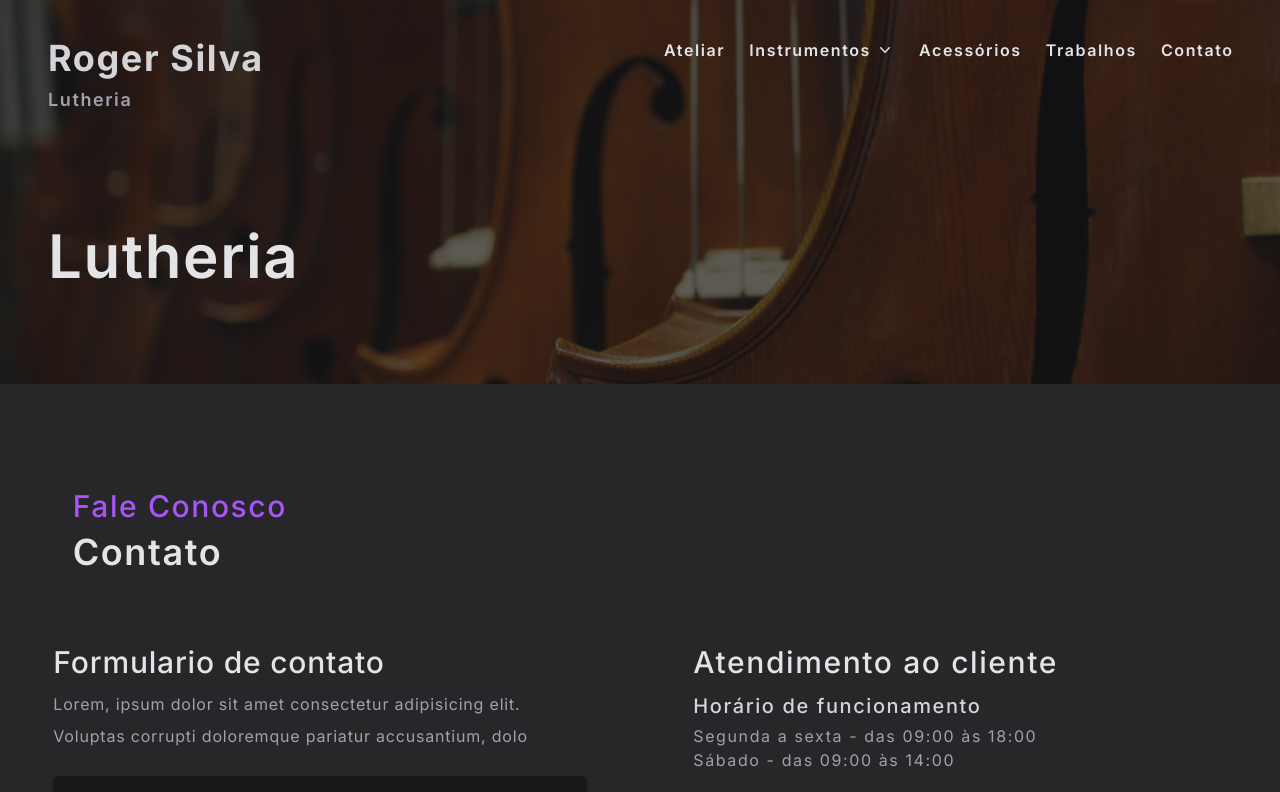
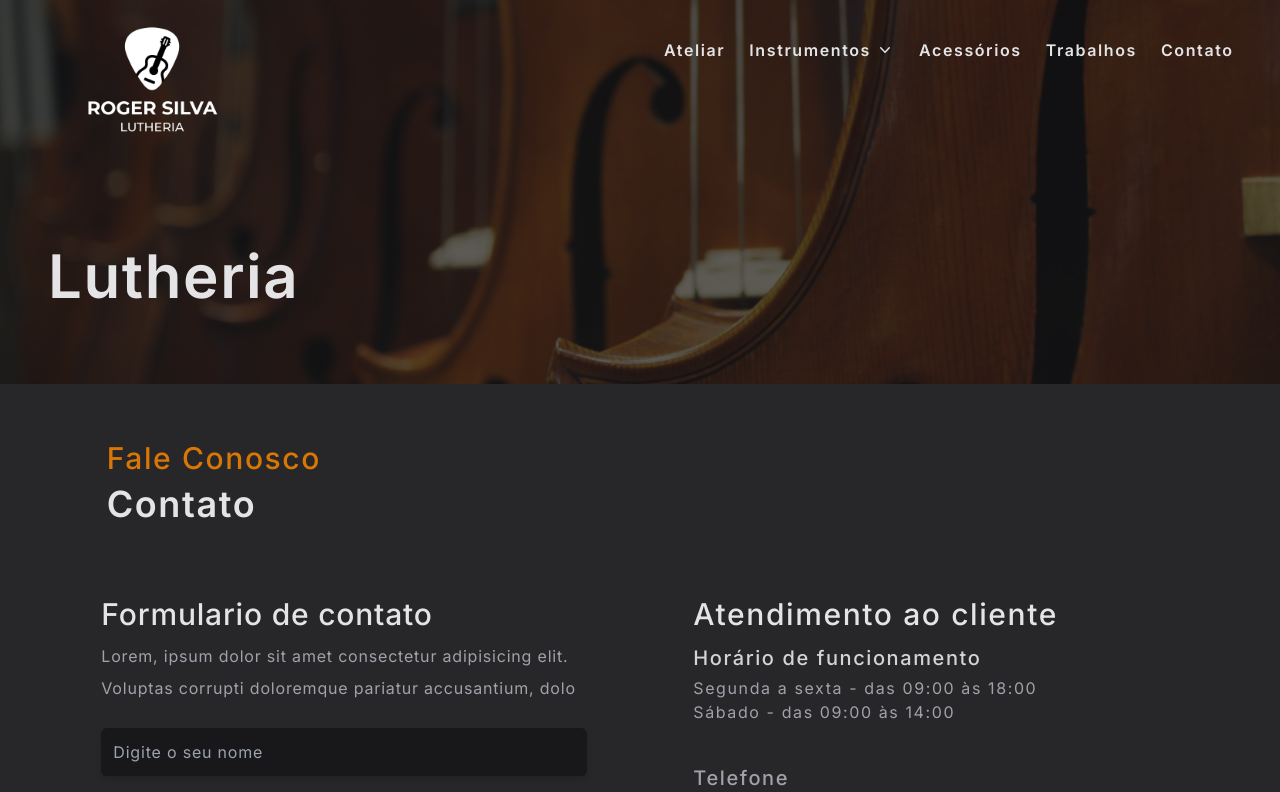
Before and after one commit to PabloJesusdaSilva/Lutheria, a Next.js app: page /contact in a window 1280 px wide. Shown: the top 792 px of the page. Built offline with nearby package versions, Linux system fonts and the light colour scheme.

Commit message:
:feat: adding new logo

```diff
--- a/src/app/components/Menu.tsx
+++ b/src/app/components/Menu.tsx
@@ -14,6 +14,7 @@ const solutions = [
   { name: 'Violino', description: 'Conheça nossos violinos', href: '/violins', icon: ChartPieIcon },
   { name: 'Viola', description: 'Conheça nossas violas', href: '/violas', icon: FingerPrintIcon },
   { name: 'Violocelo', description: 'Conheça nossos violoncelos', href: '/cellos', icon: CursorArrowRaysIcon },
+  { name: 'Violão', description: 'Conheça nossos violões', href: '/violon', icon: CursorArrowRaysIcon }
 ]
 
 const Menu = () => {
@@ -50,7 +51,7 @@ const Menu = () => {
                     <div>
                       <Link
                         href={item.href}
-                        className='font-semibold text-gray-900 transition-all duration-300 hover:text-purple-700'
+                        className='font-semibold text-gray-900 transition-all duration-300 hover:text-amber-600'
                       >
                         {item.name}
 
--- a/src/app/components/MenuMobile.tsx
+++ b/src/app/components/MenuMobile.tsx
@@ -73,14 +73,22 @@ const MenuMobile = () => {
                                     Violino
                                  </Link>
                               </li>
+
                               <li className='px-4 py-1 transition-all duration-300 rounded-lg hover:bg-zinc-800 hover:text-purple-700'>
                                  <Link href='/violas'>
                                     Viola
                                  </Link>
                               </li>
+
                               <li className='px-4 py-1 transition-all duration-300 rounded-lg hover:bg-zinc-800 hover:text-purple-700'>
                                  <Link href='/cellos'>
                                     Violoncelo
+                                 </Link>
+                              </li>
+
+                              <li className='px-4 py-1 transition-all duration-300 rounded-lg hover:bg-zinc-800 hover:text-purple-700'>
+                                 <Link href='/cellos'>
+                                    Violão
                                  </Link>
                               </li>
                            </ul>
--- a/src/app/components/Navbar.tsx
+++ b/src/app/components/Navbar.tsx
@@ -1,16 +1,18 @@
 import Link from 'next/link';
+import Image from 'next/image';
 import Menu from './Menu';
+
+import Logo from '@/app/assets/roger-luthier.png';
 
 const Navbar = () => {
    return(
       <nav className='grid grid-cols-2 relative z-20 -top-[190%] pl-12 tracking-widest'>
          <div className='col-span-2 lg:col-span-1 flex flex-col space-y-2'>
-            <h1 className='text-4xl text-zinc-300 font-bold'>
-               Roger Silva
-            </h1>
-            <span className='text-lg text-zinc-400 font-semibold'>
-               Lutheria
-            </span>
+            <Image
+               alt=''
+               src={Logo}
+               className='w-52 -mt-16'
+            />
          </div>
 
          <ul className='hidden lg:flex space-x-6 mb-10'>
@@ -53,7 +55,7 @@ const Navbar = () => {
             </li>
          </ul>
 
-         <div className='mt-28'>
+         <div className='mt-16'>
             <h2 className='text-6xl text-zinc-200 font-semibold'>
                Lutheria
             </h2>
--- a/src/app/contact/page.tsx
+++ b/src/app/contact/page.tsx
@@ -43,15 +43,15 @@ const Contact = () => {
 
    return(
       <TemplateDefault>
-         <main className='grid grid-cols-1 justify-items-center py-12 w-full h-auto bg-zinc-800 lg:grid-cols-2'>
-            <div className='w-10/12 mb-12 -ml-8 lg:w-7/12 lg:-ml-[420px] space-y-2 tracking-wide lg:col-span-2'>
+         <main className='grid grid-cols-1 justify-items-center pb-20 w-full h-auto bg-zinc-800 lg:grid-cols-2'>
+            <div className='w-10/12 mb-12 -ml-8 lg:space-y-2 tracking-wide lg:col-span-2'>
                <HeaderSection
                   title='Fale Conosco'
                   subtitle='Contato'
                />
            </div>
 
-            <div className='mb-28 w-10/12 tracking-wider lg:mb-0'>
+            <div className='w-10/12 mb-28 tracking-wider lg:mb-0 pl-12'>
                <h2 className='mb-2 text-3xl text-zinc-200 font-medium'>
                   Formulario de contato
                </h2>
--- a/src/app/page.tsx
+++ b/src/app/page.tsx
@@ -28,6 +28,52 @@ const Home = () => {
           />
         </div>
 
+        <div className='w-10/12 px-0 md:w-7/12 space-y-2 md:px-4 pt-10 tracking-wide'>
+          <HeaderSection
+            title='Serviços'
+            subtitle='O que fazemos?'
+          />
+
+          <article className='grid grid-cols-2 gap-4 w-full'>
+            <div className='w-full h-52 rounded-lg bg-zinc-500'>
+              <h2>
+                Harmonização
+              </h2>
+
+              <p>
+                Lorem ipsum dolor sit amet consectetur adipisicing elit. Reprehenderit velit consequuntur praesentium
+              </p>
+            </div>
+            <div className='w-full h-52 rounded-lg bg-zinc-500'>
+              <h2>
+                Harmonização
+              </h2>
+
+              <p>
+                Lorem ipsum dolor sit amet consectetur adipisicing elit. Reprehenderit velit consequuntur praesentium
+              </p>
+            </div>
+            <div className='w-full h-52 rounded-lg bg-zinc-500'>
+              <h2>
+                Harmonização
+              </h2>
+
+              <p>
+                Lorem ipsum dolor sit amet consectetur adipisicing elit. Reprehenderit velit consequuntur praesentium
+              </p>
+            </div>
+            <div className='w-full h-52 rounded-lg bg-zinc-500'>
+              <h2>
+                Harmonização
+              </h2>
+
+              <p>
+                Lorem ipsum dolor sit amet consectetur adipisicing elit. Reprehenderit velit consequuntur praesentium
+              </p>
+            </div>
+          </article>
+        </div>
+
         <div className='w-10/12 px-0 md:w-7/12 space-y-2 md:px-4 pt-14 tracking-wide'>
           <HeaderSection
             title='Endereço'
@@ -39,7 +85,7 @@ const Home = () => {
 
         <div className='w-10/12 md:w-7/12 my-28'>
           <div className='mb-5'>
-            <h2 className='text-5xl text-purple-500 font-bold tracking-widest'>
+            <h2 className='text-5xl text-amber-600 font-bold tracking-widest'>
               O Luthier
             </h2>
           </div>
--- a/src/app/partials/SectionDescription.tsx
+++ b/src/app/partials/SectionDescription.tsx
@@ -9,7 +9,7 @@ const SectionDescription = ({
 }: ISectionDescription) => {
    return(
       <div className='space-y-2 mb-6 px-4 pt-14 tracking-widest'>
-         <h2 className='text-3xl text-purple-500 font-medium'>
+         <h2 className='text-3xl text-amber-600 font-medium'>
             {title}
          </h2>
 
```
Also changed, not shown: src/app/assets/roger-luthier.png (added).
